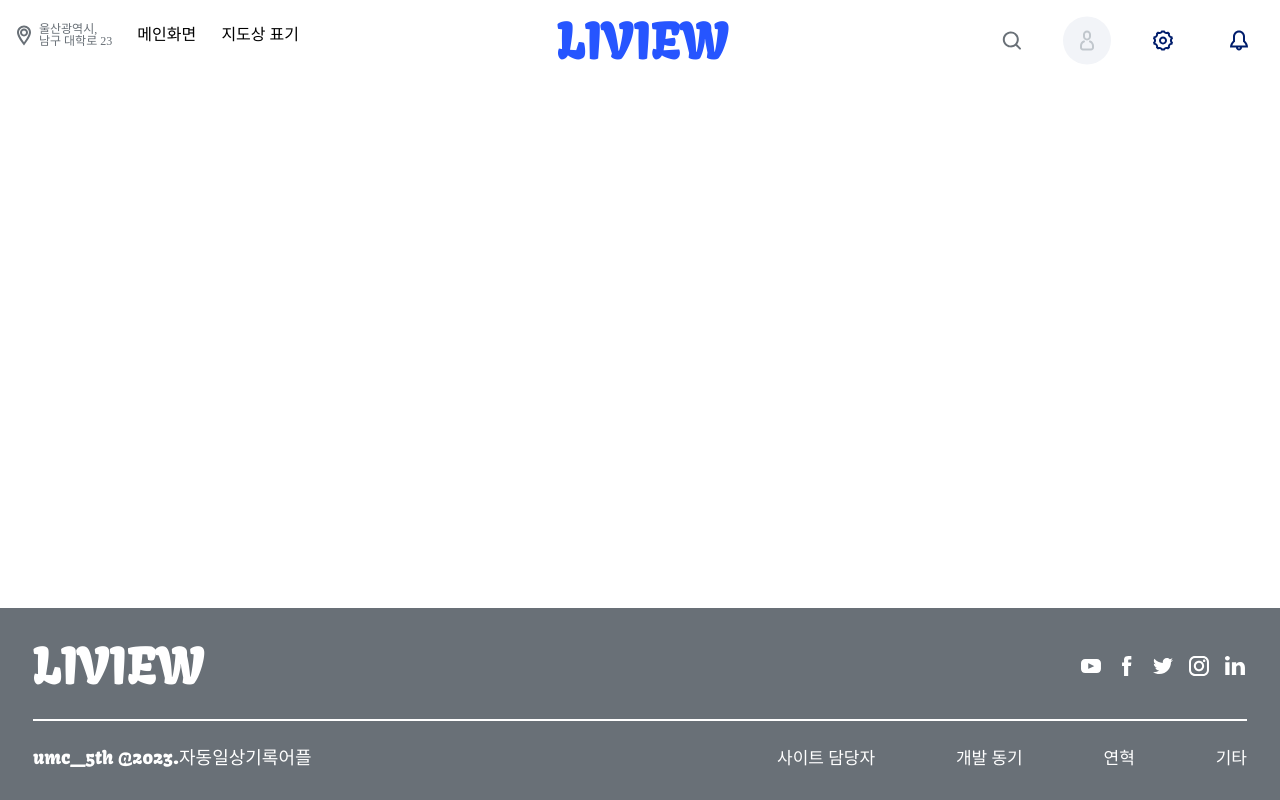
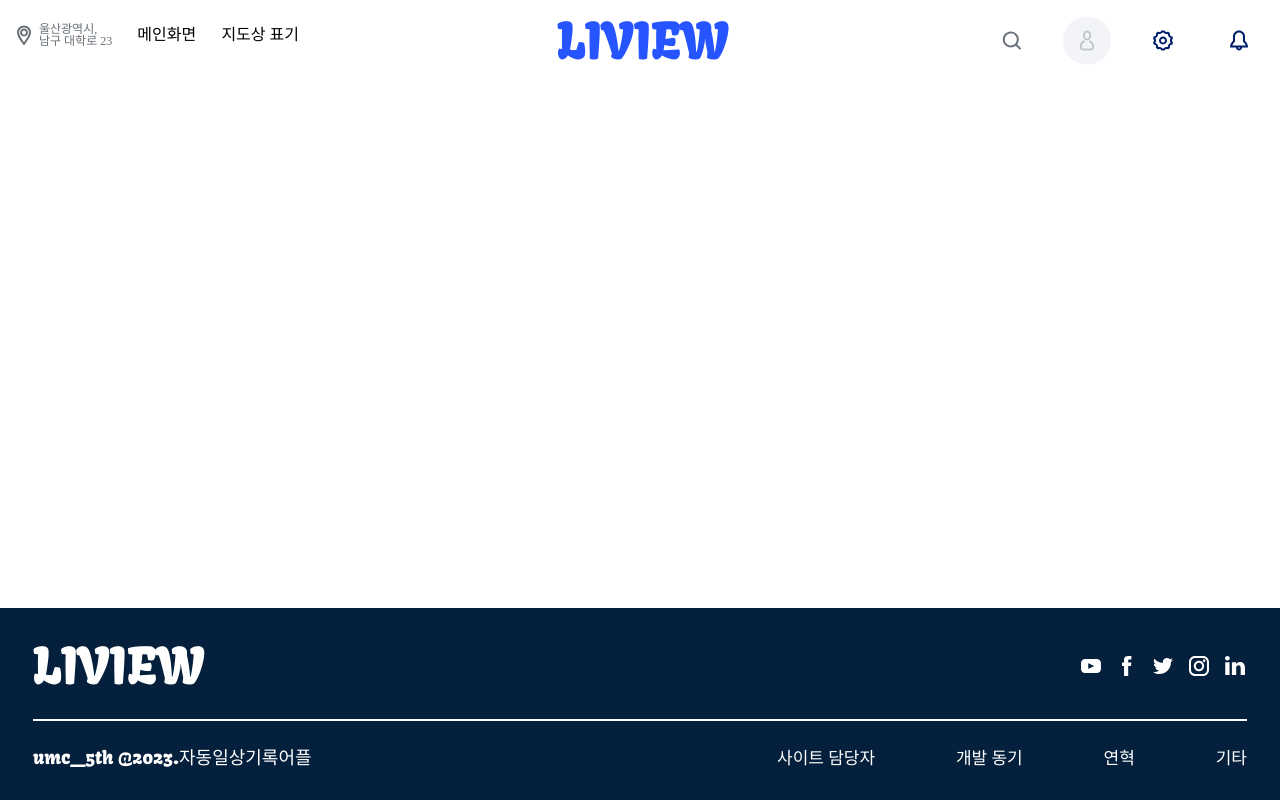
Before and after one commit to LIVIEW-UMC/LIVIEW, a React (Create React App) app: page / in a window 1280 px wide. Built offline with nearby package versions, Linux system fonts and the light colour scheme; a web font is replaced by a local one.

Commit message:
design: modify footer design

```diff
--- a/src/components/Footer.jsx
+++ b/src/components/Footer.jsx
@@ -21,7 +21,10 @@ function Footer() {
       </FooterItem>
       <Hr />
       <FooterItem>
-        <Copyright>umc_5th @2023.자동일상기록어플</Copyright>
+        <Copyright>
+          umc_5th @2023.
+          <CopyrightName>자동일상기록어플</CopyrightName>
+        </Copyright>
         <Contact>
           <div>사이트 담당자</div>
           <div>개발 동기</div>
@@ -40,7 +43,7 @@ const FooterContainer = styled.div`
   width: 100%;
   height: 192px;
   padding: 33px;
-  background-color: ${colors.gray};
+  background-color: ${colors.mainDarkColor};
   color: white;
   box-sizing: border-box;
   position: absolute;
@@ -74,6 +77,11 @@ const Hr = styled.div`
 const Copyright = styled.div`
   font-family: 'Kavoon-Regular';
   font-size: 18px;
+  display: flex;
+`;
+
+const CopyrightName = styled.div`
+  font-family: 'Pretendard-SemiBold';
 `;
 
 const Contact = styled.div`
--- a/src/styles/colors.js
+++ b/src/styles/colors.js
@@ -1,5 +1,6 @@
 const colors = {
   mainColor: '#2655ff',
+  mainDarkColor: '#05203C',
   gray: '#697077',
 };
 
```
